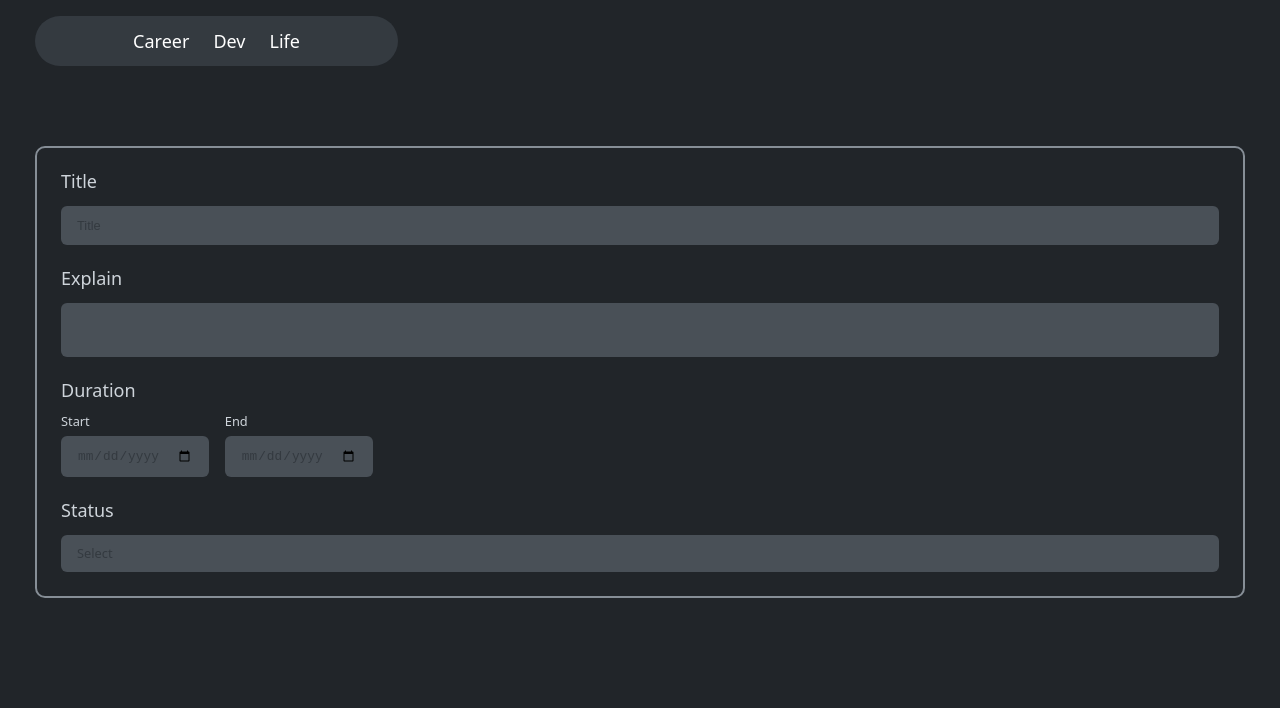
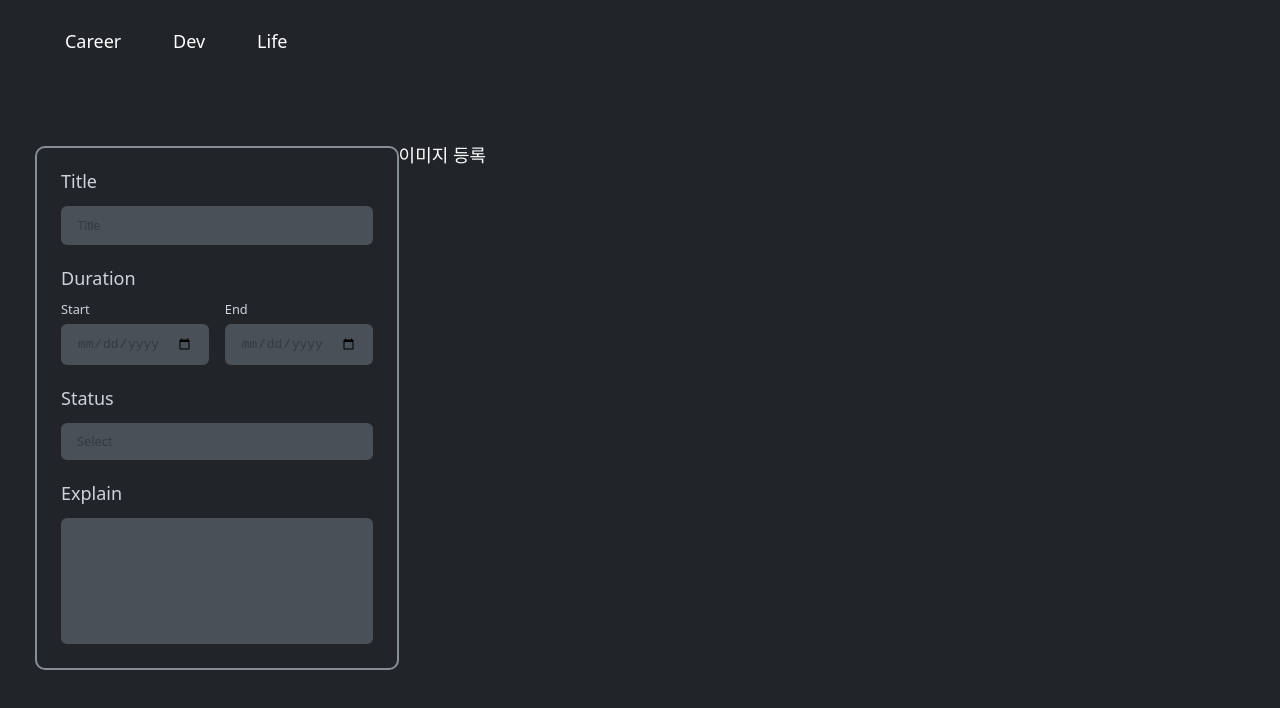
Before and after one commit to DUKE506/Duke, a Next.js app: page /dev/add in a window 1280 px wide. Shown: the top 708 px of the page. Built offline with nearby package versions, Linux system fonts and the light colour scheme.

Commit message:
feat : nav hover수정 및 DnD 스터디 중

```diff
--- /dev/null
+++ b/src/app/(dev)/dev/add/components/DevImg/DevImg.tsx
@@ -0,0 +1,18 @@
+
+
+const DevImg = () =>{
+    return(
+        <div className="imgarea">
+            <div>
+                <span>
+                    이미지 등록
+                </span>
+            </div>
+            <div>
+
+            </div>
+        </div>
+    )
+}
+
+export default DevImg
--- a/src/app/(dev)/dev/add/components/DevInfo/DevInfo.tsx
+++ b/src/app/(dev)/dev/add/components/DevInfo/DevInfo.tsx
@@ -2,18 +2,16 @@ import InputField from "@/components/InputField/InputField";
 import styles from './DevInfo.module.css'
 import Duration from "@/components/Duration/Duration";
 import Select from "@/components/SelectBox/Select";
+import { DevData } from "../../page";
 
-interface DevProps {
-    title : string,
-    explain : string,
-    startDate : Date,
-    endDate : Date,
+interface DevInfoProps {
+    dev : DevData
     // image
 }
 
 
 
-const DevInfo = () => {
+const DevInfo = ({dev}:DevInfoProps) => {
     const datas = [
         {label : "Select", value : ""},
         {label : "예정", value : "예정"},
@@ -26,9 +24,10 @@ const DevInfo = () => {
     return(
         <div className={styles.devinfo}>
             <InputField label="Title" type="text" placeholder="Title"/>
-            <InputField label="Explain" type="textarea" placeholder="Explain" />
+
             <Duration label="Duration" subLabel1="Start" subLabel2="End"/>
             <Select label="Status" data={datas}/>
+            <InputField label="Explain" type="textarea" placeholder="Explain" />
         </div>
     )
 }
--- /dev/null
+++ b/src/app/(dev)/dev/add/page.module.css
@@ -0,0 +1,4 @@
+.dev{
+    width: 100%;
+    display: flex;
+}
--- a/src/app/(dev)/dev/add/page.tsx
+++ b/src/app/(dev)/dev/add/page.tsx
@@ -1,20 +1,35 @@
 'use client'
 
-import InputField from "@/components/InputField/InputField";
+
 import { useState } from "react";
+import styles from "./page.module.css"
 import DevInfo from "./components/DevInfo/DevInfo";
+import DevImg from "./components/DevImg/DevImg";
+
+
+export interface DevData{
+    title? : string;
+    explain? : string;
+    startDate? : Date | null;
+    endDate? : Date | null;
+    status?:string;
+}
+
 
 
 const AddDev = () => {
-    const [value, setValue] = useState('');
+    const [dev, setDev] = useState<DevData>({
+        title : '',
+        explain : '',
+        startDate : null,
+        endDate : null,
+        status:''
+    })
     return (
-        <div>
-            {/* <div>
-                dev 작성페이지
-            </div> */}
-            <div>
-                <DevInfo />
-            </div>
+        <div className={styles.dev}>
+
+            <DevInfo dev={dev} />
+            <DevImg />
         </div>
     )
 }
--- a/src/components/Card/Card.module.css
+++ b/src/components/Card/Card.module.css
@@ -2,7 +2,11 @@
     display: flex;
     flex-direction: column;
     align-items: center;
+    transition: all .3s ease-in-out;
+}
 
+.card:hover{
+    transform: scale(1.05);
 }
 
 
--- a/src/components/InputField/InputField.module.css
+++ b/src/components/InputField/InputField.module.css
@@ -84,6 +84,7 @@
     color: var(--color-wh);
     padding: var(--pad-three) var(--pad-main);
 
+    min-height: calc(var(--size-m)*7);
     resize: none;
 
     background-color: var(--color-main3);
--- a/src/components/Navigation/Navigation.module.css
+++ b/src/components/Navigation/Navigation.module.css
@@ -12,21 +12,18 @@
   }
 
 .nav {
-    /* position : fixed; */
-    width: 30%;
+    display: block;
     animation: XAppear 0.7s;
     animation-fill-mode: forwards;
     animation-delay: 0.1s;
     padding: 1rem;
-    border-radius: 50px;
 
-    background-color: var(--back-nav-cr);
+    /* background-color: var(--back-nav-cr); */
     /* box-shadow: 0 0 15px -5px var(--back-nav-cr); */
 }
 
 .nav ul {
     display: flex;
-    justify-content: center;
     gap: var(--nav-pd);
 
 }
@@ -36,5 +33,44 @@
 }
 
 .nav li:hover {
+    color: rgb(253, 255, 244);
+    text-shadow: 0px 0px 5px var(--color-main6);
     transform: scale(1.2);
 }
+
+
+
+
+
+.nav li>a:before, .nav li>a:after {
+  display: inline-block;
+  opacity: 0;
+  -webkit-transition: -webkit-transform 0.3s, opacity 0.2s;
+  -moz-transition: -moz-transform 0.3s, opacity 0.2s;
+  transition: transform 0.3s, opacity 0.2s;
+}
+
+.nav li>a:before {
+  margin-right: 0.5rem;
+  content: '[';
+  -webkit-transform: translateX(20px);
+  -moz-transform: translateX(20px);
+  transform: translateX(20px);
+}
+
+.nav li>a:after {
+    margin-left: 0.5rem;
+    content: ']';
+    -webkit-transform: translateX(-20px);
+    -moz-transform: translateX(-20px);
+    transform: translateX(-20px);
+  }
+
+
+
+.nav li>a:hover:before, .nav li>a:hover:after, .nav li>a:focus:before, .nav li>a:focus:after {
+    opacity: 1;
+    -webkit-transform: translateX(0px);
+    -moz-transform: translateX(0px);
+    transform: translateX(0px);
+  }
--- a/src/components/SelectBox/Select.module.css
+++ b/src/components/SelectBox/Select.module.css
@@ -44,6 +44,7 @@
 
 
 .options{
+    z-index: 3;
     overflow: auto;
     display: flex;
     flex-direction: column;
--- a/src/store/store.ts
+++ b/src/store/index.ts
@@ -1,8 +1,9 @@
 import { configureStore } from '@reduxjs/toolkit'
 // ...
 
-export const store = configureStore({
+const store = configureStore({
   reducer: {
+
   }
 })
 
@@ -10,3 +11,5 @@ export const store = configureStore({
 export type RootState = ReturnType<typeof store.getState>
 // Inferred type: {posts: PostsState, comments: CommentsState, users: UsersState}
 export type AppDispatch = typeof store.dispatch
+
+export default store
```
Also changed, not shown: src/app/(dev)/dev/add/components/DevImg/DevImg.module.css (added).
